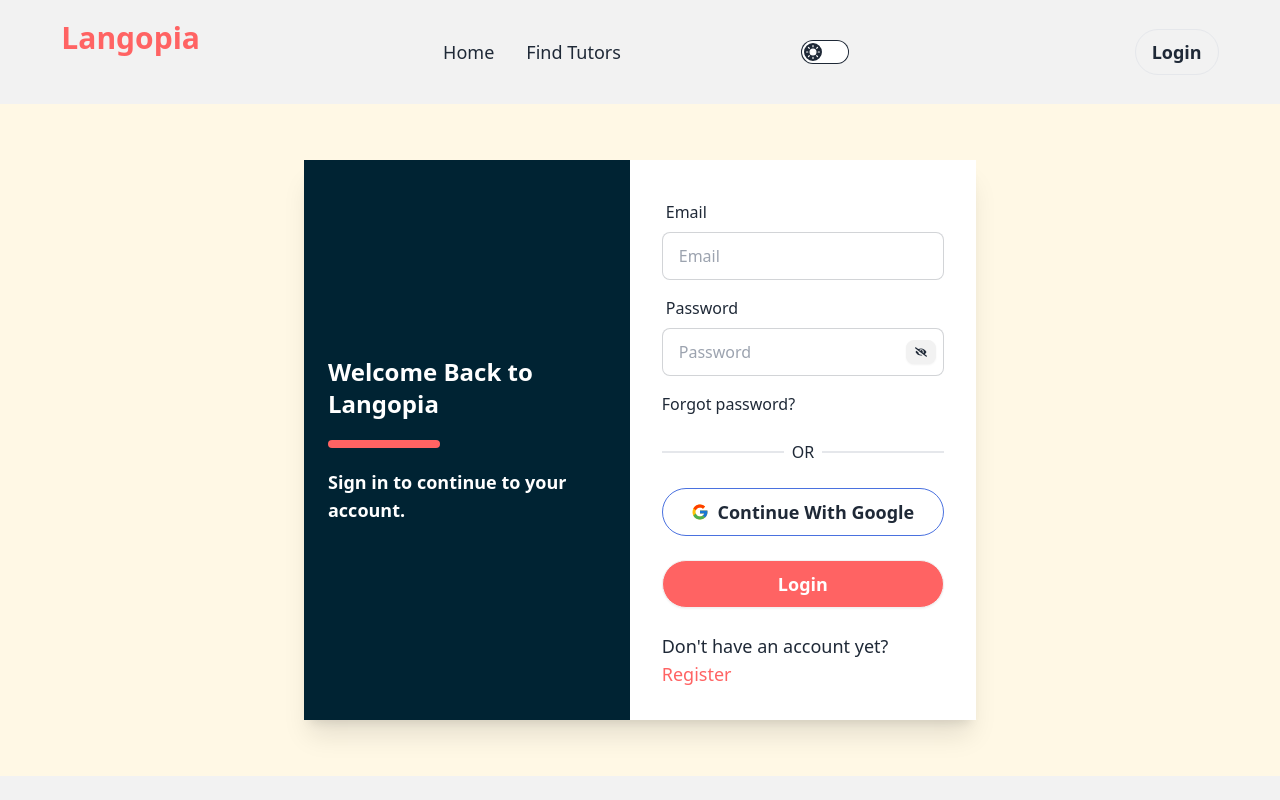
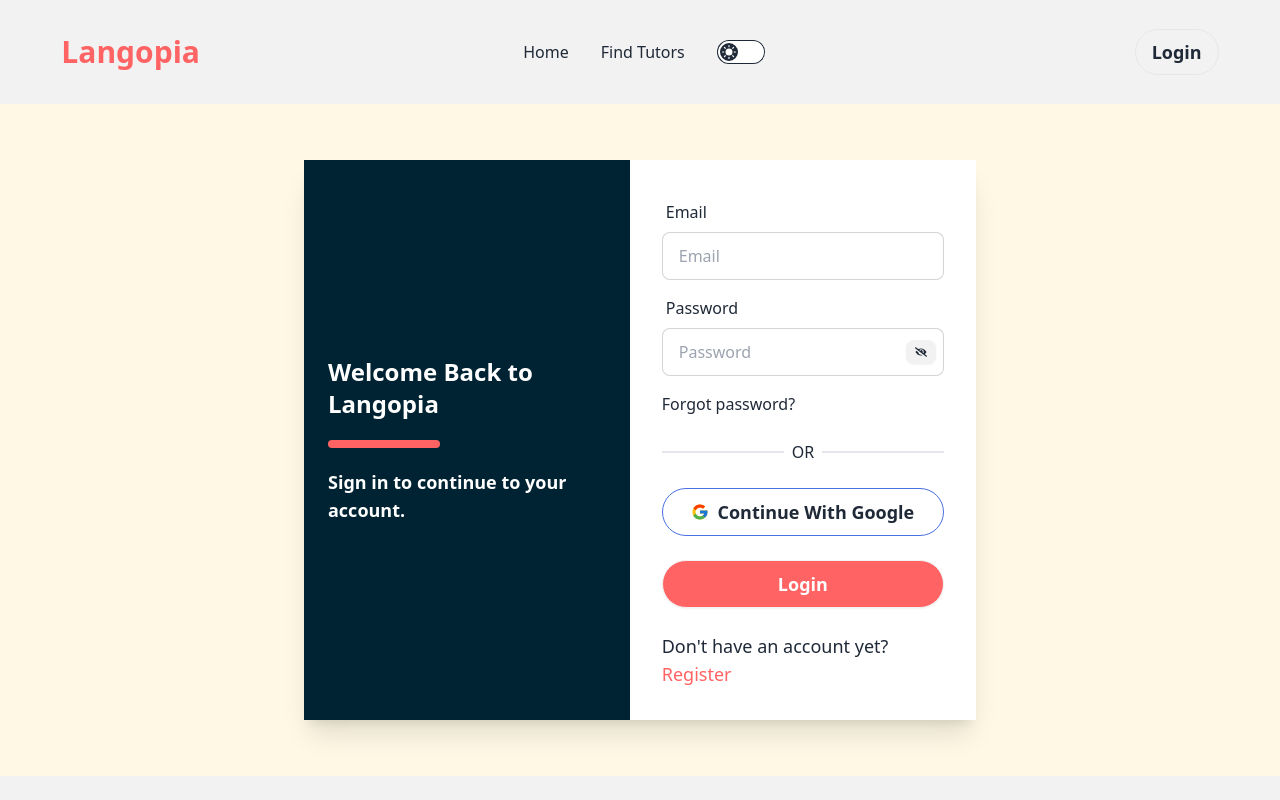
Before and after one commit to hosenA51/langopia-client, a React (Vite) app: page /login in a window 1280 px wide. Shown: the top 800 px of the page. Built offline with nearby package versions, Linux system fonts and the light colour scheme; no server answers.

Commit message:
implement tutorial delete functionalily

```diff
--- a/src/pages/MyTutorials/MyTutorials.jsx
+++ b/src/pages/MyTutorials/MyTutorials.jsx
@@ -1,6 +1,7 @@
 import { useEffect, useState } from "react";
 import useAuth from "../../hooks/useAuth";
 import { MdDeleteForever, MdEditSquare } from "react-icons/md";
+import Swal from "sweetalert2";
 
 const MyTutorials = () => {
     const { user } = useAuth();
@@ -11,6 +12,35 @@
             .then(res => res.json())
             .then(data => setTutorials(data))
     }, [user.email])
+
+    const handleDelete = _id => {
+        Swal.fire({
+            title: "Are you sure?",
+            text: "You won't be able to revert this!",
+            icon: "warning",
+            showCancelButton: true,
+            confirmButtonColor: "#d33",
+            cancelButtonColor: "#3085d6",
+            confirmButtonText: "Yes, delete it!",
+        }).then((result) => {
+            if (result.isConfirmed) {
+                fetch(`http://localhost:3000/tutorials/${_id}`, {
+                    method: "DELETE",
+                })
+                    .then((res) => res.json())
+                    .then((data) => {
+                        if (data.deletedCount > 0) {
+                            Swal.fire("Deleted!", "Your tutorial has been deleted.", "success");
+                            setTutorials(tutorials.filter((tutorial) => tutorial._id !== _id));
+                        } else {
+                            Swal.fire("Error!", "Failed to delete the tutorial.", "error");
+                        }
+                    });
+            }
+            console.log("Deleting ID:", _id);
+        });
+    };
+
     return (
         <div className="container my-10">
             <table className="table">
@@ -45,7 +75,7 @@
                             <td className="flex flex-col gap-2 items-center">
                                 <button
                                     className="text-2xl text-orange-500"
-                                // onClick={() => handleDelete(tutorial.id)}
+                                    onClick={() => handleDelete(tutorial._id)}
                                 >
                                     <MdDeleteForever />
                                 </button>
--- a/src/pages/shared/Navbar.jsx
+++ b/src/pages/shared/Navbar.jsx
@@ -1,11 +1,12 @@
-import { useContext, useEffect, useState } from 'react';
+import { useEffect, useState } from 'react';
 import { NavLink, useLocation } from 'react-router-dom';
 import "./Navbar.css"
-import AuthContext from '../../context/AuthContext/AuthContext';
+import useAuth from '../../hooks/useAuth';
 
 const Navbar = () => {
     const location = useLocation();
-    const { user, handleLogout } = useContext(AuthContext);
+    // const { user, handleLogout } = useContext(AuthContext);
+    const {user, handleLogout} = useAuth()
     // eslint-disable-next-line no-unused-vars
     const [showName, setShowName] = useState(false);
     const [theme, setTheme] = useState("light");
@@ -62,16 +63,16 @@
                             {links}
                         </ul>
                     </div>
-                    <a className="h-16 hidden w-auto md:flex" href='/'>
+                    <a className="h-16 hidden w-auto md:flex items-center" href='/'>
                         <h1 className='text-[#FF6363] text-3xl font-extrabold'>Langopia</h1>
                     </a>
                 </div>
                 <div className="navbar-center hidden lg:flex">
-                    <ul className="menu menu-horizontal px-1 text-lg text-base-content">
+                    <ul className="menu menu-horizontal px-0 text-[16px] text-base-content">
                         {links}
                     </ul>
                 </div>
-                <label className="grid cursor-pointer place-items-center mr-2 md:ml-60 lg:ml-40">
+                <label className="grid cursor-pointer place-items-center ml-4 mr-2">
                     <input
                         type="checkbox"
                         className="toggle theme-controller bg-base-content col-span-2 col-start-1 row-start-1"
```
